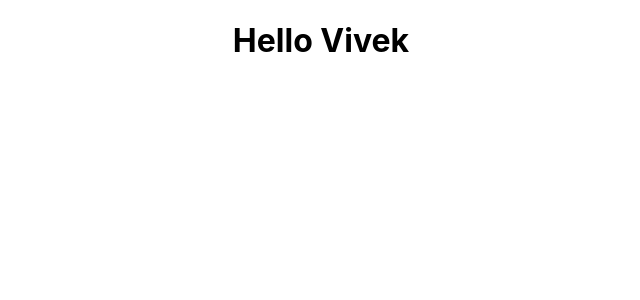
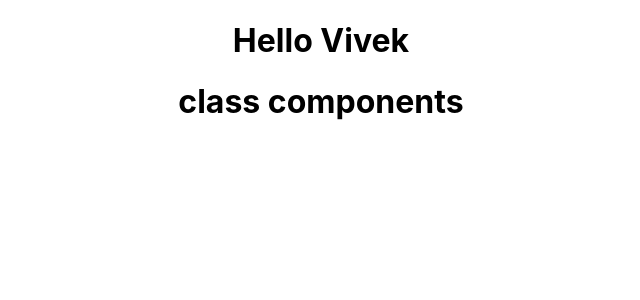
Before and after one commit to Vivek20ingh/React_tutorial, a React (Create React App) app: page / in a window 1280 px wide. Shown: the top 300 px of the page, without its empty margins (319-959 px from the left). Built offline with nearby package versions, Linux system fonts and the light colour scheme.

Commit message:
class component

```diff
--- a/src/App.js
+++ b/src/App.js
@@ -2,12 +2,14 @@
 import './App.css';
 
 import Greet from './components/Greet'
+import Welcome from './components/Welcome';
 
 
 function App() {
   return (
     <div className="App">
       <Greet/>
+      <Welcome/>
     </div>
   );
 }
--- /dev/null
+++ b/src/components/Welcome.js
@@ -0,0 +1,10 @@
+import React, { Component } from 'react';
+
+class Welcome extends Component {
+    render()
+    {
+        return <h1> class components </h1>
+    }
+}
+
+ export default Welcome;
```
